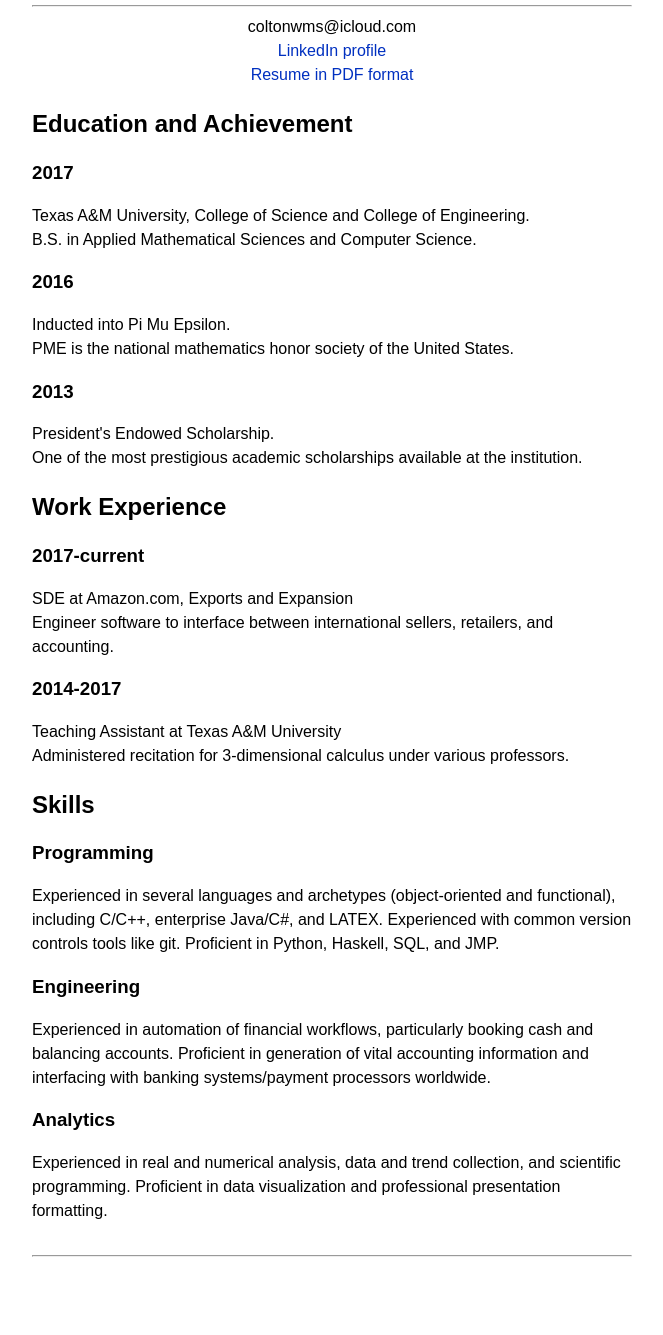
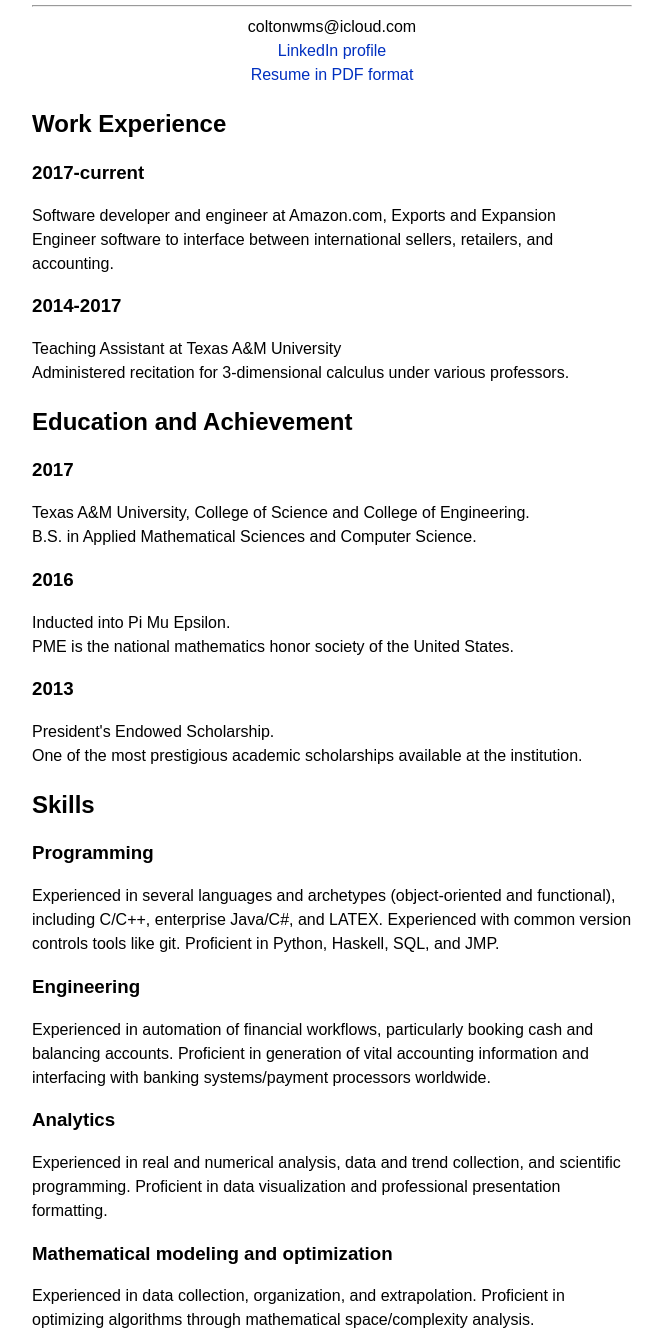
Before and after one commit to peppergeist/peppergeist.com, a plain HTML site: page pages/resume.html in a window 1280 px wide. Shown: the part 134-1469 px from the top of the page, without its empty margins (308-971 px from the left). Before the commit the page ends 1429 px from the top, so only its background shows below. Drawn offline with Linux system fonts and the light colour scheme.

Commit message:
Updated resume page formatting.

```diff
--- a/pages/resume.html
+++ b/pages/resume.html
@@ -24,6 +24,18 @@
                 <a href="../doc/resume.pdf">Resume in PDF format</a>
             </div>
 
+            <h2>Work Experience</h2>
+            <div class="Indented">
+                <h3>2017-current</h3>
+                Software developer and engineer at Amazon.com, Exports and Expansion
+                <br />
+                Engineer software to interface between international sellers, retailers, and accounting.
+                <h3>2014-2017</h3>
+                Teaching Assistant at Texas A&amp;M University
+                <br />
+                Administered recitation for 3-dimensional calculus under various professors.
+            </div>
+
             <h2>Education and Achievement</h2>
             <div class="Indented">
                 <h3>2017</h3>
@@ -40,18 +52,6 @@
                 One of the most prestigious academic scholarships available at the institution.
             </div>
 
-            <h2>Work Experience</h2>
-            <div class="Indented">
-                <h3>2017-current</h3>
-                SDE at Amazon.com, Exports and Expansion
-                <br />
-                Engineer software to interface between international sellers, retailers, and accounting.
-                <h3>2014-2017</h3>
-                Teaching Assistant at Texas A&amp;M University
-                <br />
-                Administered recitation for 3-dimensional calculus under various professors.
-            </div>
-
             <h2>Skills</h2>
             <div class="Indented">
                 <h3>Programming</h3>
@@ -64,6 +64,9 @@
                 <h3>Analytics</h3>
                 Experienced in real and numerical analysis, data and trend collection, and scientific programming.
                 Proficient in data visualization and professional presentation formatting.
+                <h3>Mathematical modeling and optimization</h3>
+                Experienced in data collection, organization, and extrapolation.
+                Proficient in optimizing algorithms through mathematical space/complexity analysis.
             </div>
 
             <br />
```
